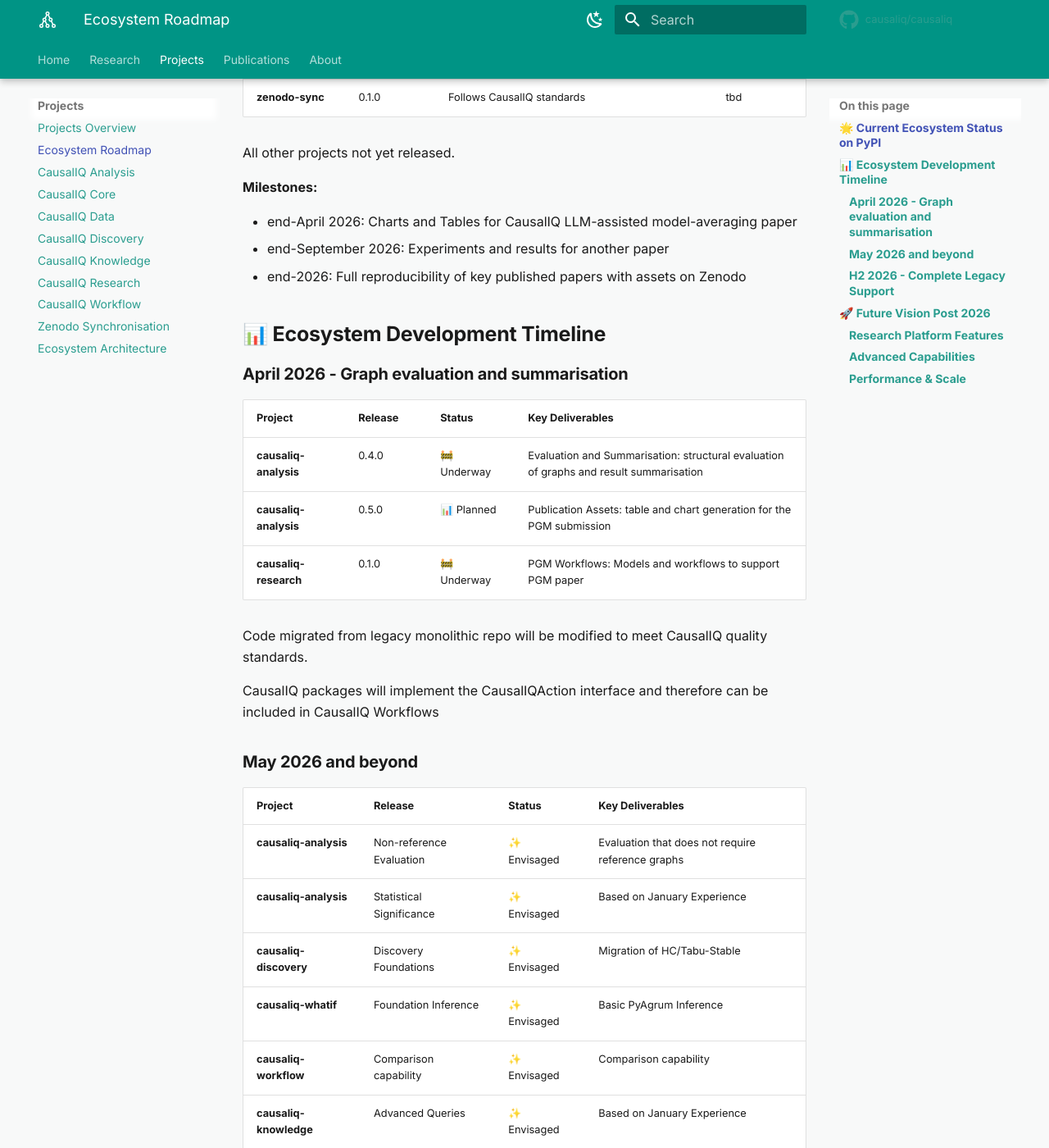
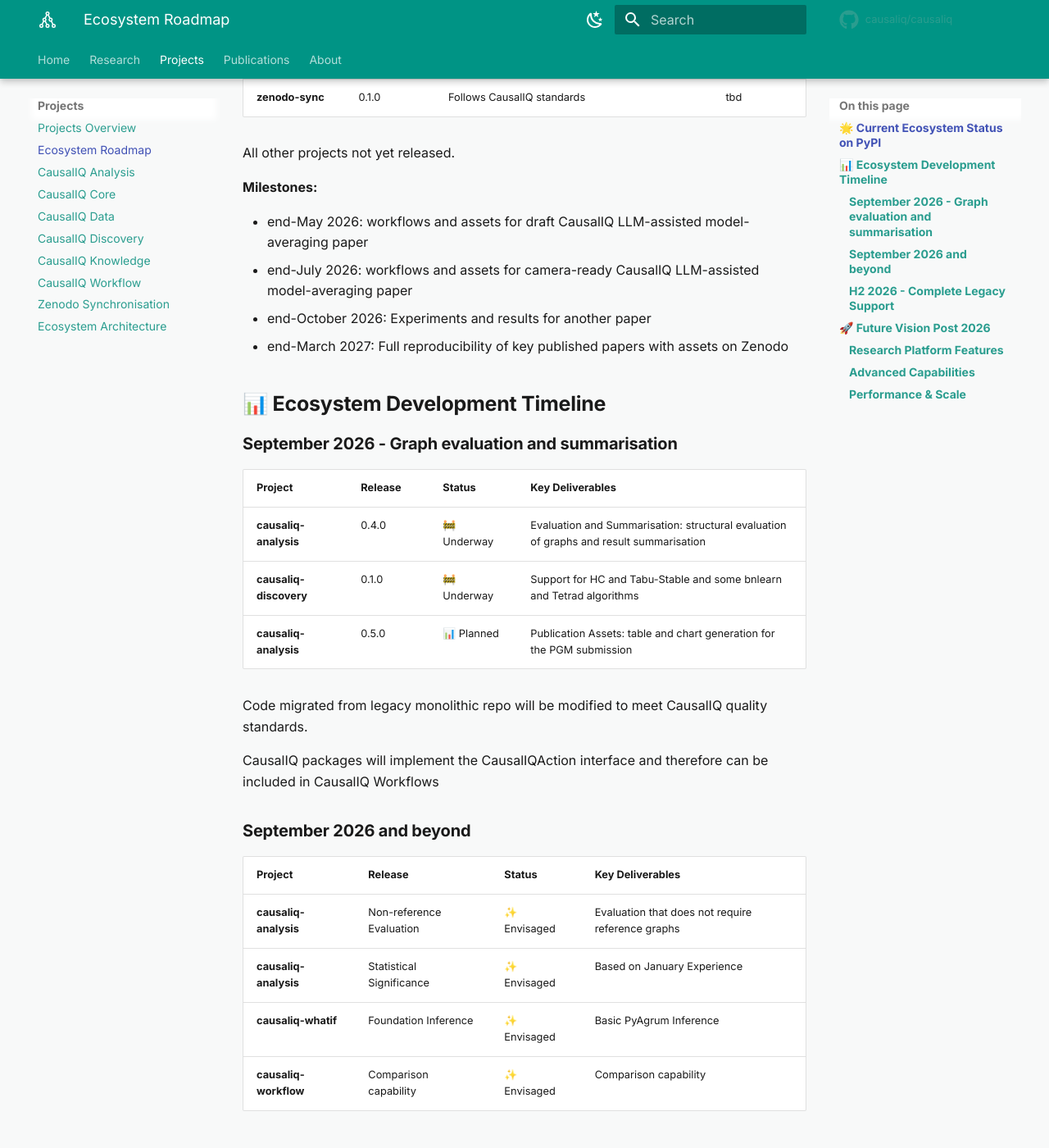
Before and after one commit to causaliq/causaliq, an MkDocs documentation site: the page built from docs/projects/ecosystem_roadmap.md, in a window 1280 px wide and 1400 px high, scrolled down 879 px. Shown: the whole window at 82% size. Built offline with MkDocs 1.6.1 and Material for MkDocs 9.7.7, drawn with Linux system fonts in a browser that asks for light colours; comment, search, counter and statistics services are not loaded; some of the changed text lies outside the part shown.

Commit message:
docs: update roadmap and causaliq-research becomes private project

```diff
--- a/docs/projects/ecosystem_roadmap.md
+++ b/docs/projects/ecosystem_roadmap.md
@@ -2,7 +2,7 @@
 
 *At-a-glance view of development releases across the CausalIQ ecosystem*
 
-Last updated: April 11, 2026
+Last updated: August 9, 2026
 
 ## 🌟 Current Ecosystem Status on PyPI
 
@@ -21,19 +21,21 @@ All other projects not yet released.
 
 **Milestones:**
 
-- end-April 2026: Charts and Tables for CausalIQ LLM-assisted model-averaging paper
-- end-September 2026: Experiments and results for another paper
-- end-2026: Full reproducibility of key published papers with assets on Zenodo
+- end-May 2026: workflows and assets for draft CausalIQ LLM-assisted model-averaging paper
+- end-July 2026: workflows and assets for camera-ready CausalIQ LLM-assisted model-averaging paper
+- end-October 2026: Experiments and results for another paper
+- end-March 2027: Full reproducibility of key published papers with assets on Zenodo
 
 ## 📊 Ecosystem Development Timeline
 
-### April 2026 - Graph evaluation and summarisation
+### September 2026 - Graph evaluation and summarisation
 
 | Project | Release | Status | Key Deliverables |
 |---------|---------|--------|------------------|
 | **causaliq-analysis** | 0.4.0 |  🚧 Underway | Evaluation and Summarisation: structural evaluation of graphs and result summarisation |
+| **causaliq-discovery** | 0.1.0 | 🚧 Underway | Support for HC and Tabu-Stable and some bnlearn and Tetrad algorithms |
 | **causaliq-analysis** | 0.5.0 |  📊 Planned | Publication Assets: table and chart generation for the PGM submission |
-| **causaliq-research** | 0.1.0 | 🚧 Underway | PGM Workflows: Models and workflows to support PGM paper |
+
 
 
 Code migrated from legacy monolithic repo will be modified to meet CausalIQ quality standards.
@@ -41,16 +43,15 @@ Code migrated from legacy monolithic repo will be modified to meet CausalIQ qual
 CausalIQ packages will implement the CausalIQAction interface and therefore can be included in CausalIQ Workflows
 
 
-### May 2026 and beyond
+### September 2026 and beyond
 
 | Project | Release | Status | Key Deliverables |
 |---------|---------|--------|------------------|
 | **causaliq-analysis** | Non-reference Evaluation | ✨ Envisaged | Evaluation that does not require reference graphs |
 | **causaliq-analysis** | Statistical Significance | ✨ Envisaged | Based on January Experience |
-| **causaliq-discovery** | Discovery Foundations | ✨ Envisaged | Migration of HC/Tabu-Stable |
 | **causaliq-whatif** | Foundation Inference | ✨ Envisaged | Basic PyAgrum Inference |
 | **causaliq-workflow** | Comparison capability | ✨ Envisaged | Comparison capability |
-| **causaliq-knowledge** | Advanced Queries | ✨ Envisaged | Based on January Experience |
+
 
 
 ### H2 2026 - Complete Legacy Support
--- a/mkdocs.yml
+++ b/mkdocs.yml
@@ -63,7 +63,6 @@ nav:
     - CausalIQ Data: projects/data.md
     - CausalIQ Discovery: projects/discovery.md
     - CausalIQ Knowledge: projects/knowledge.md
-    - CausalIQ Research: projects/research.md
     - CausalIQ Workflow: projects/workflow.md
     - Zenodo Synchronisation: projects/zenodo.md
     - Ecosystem Architecture: projects/ecosystem_architecture.md
@@ -137,8 +136,7 @@ extra:
 
 extra_javascript:
   - javascripts/mathjax.js
-  - https://polyfill.io/v3/polyfill.min.js?features=es6
   - https://cdn.jsdelivr.net/npm/mathjax@3/es5/tex-mml-chtml.js
 
 copyright: |
-  &copy; 2025 CausalIQ Research.
+  &copy; 2026 CausalIQ Research.
```
Also changed, not shown: README.md (+2 -2 lines), docs/projects/discovery.md (+6 -6 lines), docs/projects/index.md (+3 -6 lines), docs/projects/research.md (deleted, +0 -57 lines).
